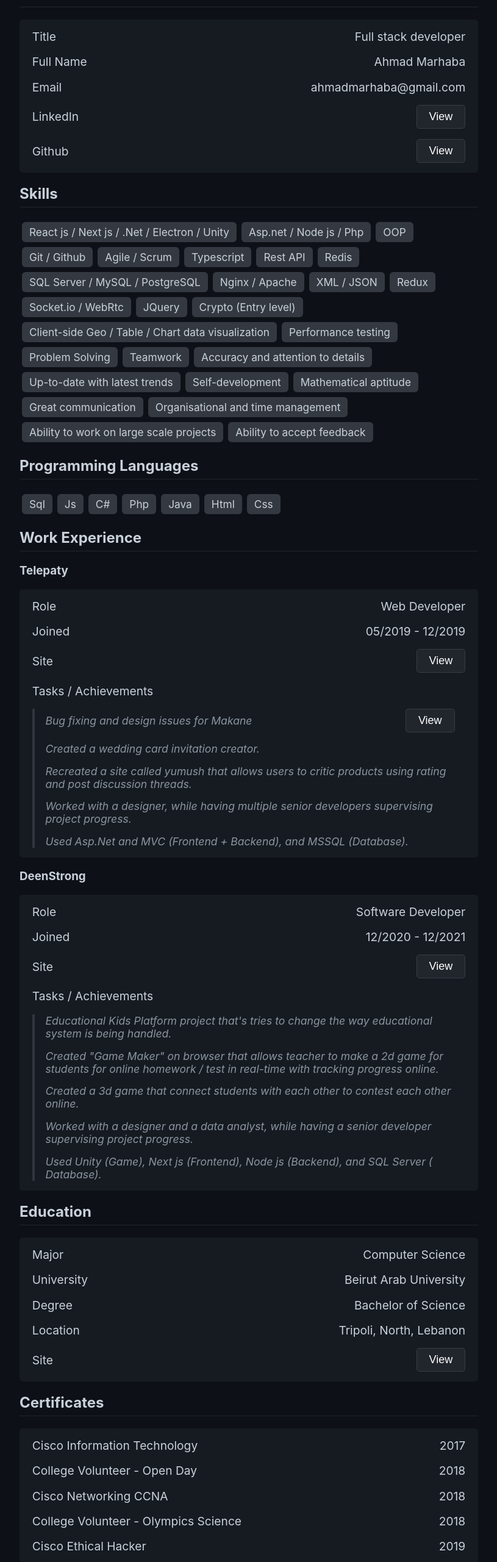
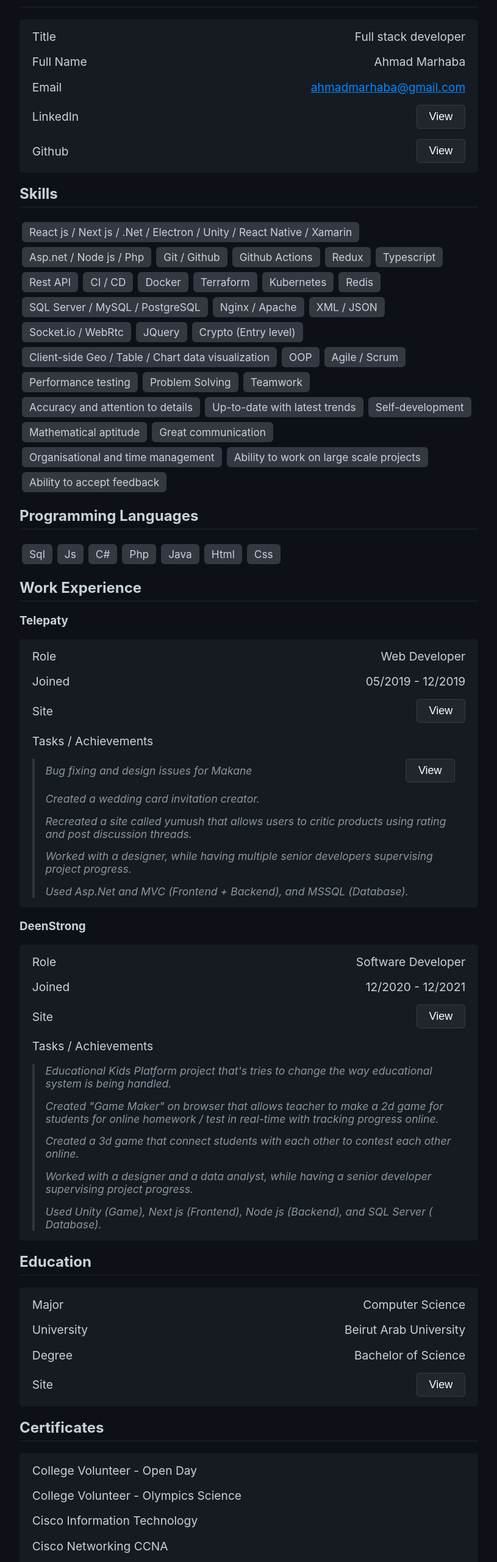
Before and after one commit to ahmadmarhaba/ahmadmarhaba.github.io, a React (Create React App) app: page / in a window 1280 px wide. Shown: the part 105-2666 px from the top of the page at 61% size, without its empty margins (232-1047 px from the left). Built offline with nearby package versions, Linux system fonts and the light colour scheme.

Commit message:
edit content

```diff
--- a/src/App.css
+++ b/src/App.css
@@ -118,3 +118,6 @@ h2{
 .nav input{
   display: none;
 }
+a{
+  color: #0088ff;
+}
--- a/src/Component/Certificates.js
+++ b/src/Component/Certificates.js
@@ -7,24 +7,19 @@ function Certificates() {
           <li>
             <ul className='detailList'>
               <li className='split'>
-                <span>{`Cisco Information Technology`}</span>
-                <span>{`2017`}</span>
+                <span>{`College Volunteer - Open Day`}</span>
               </li>
               <li className='split'>
-                <span>{`College Volunteer - Open Day`}</span>
-                <span>{`2018`}</span>
+                <span>{`College Volunteer - Olympics Science`}</span>
+              </li>
+              <li className='split'>
+                <span>{`Cisco Information Technology`}</span>
               </li>
               <li className='split'>
                 <span>{`Cisco Networking CCNA`}</span>
-                <span>{`2018`}</span>
-              </li>
-              <li className='split'>
-                <span>{`College Volunteer - Olympics Science`}</span>
-                <span>{`2018`}</span>
               </li>
               <li className='split'>
                 <span>{`Cisco Ethical Hacker`}</span>
-                <span>{`2019`}</span>
               </li>
             </ul>
           </li>
--- a/src/Component/Education.js
+++ b/src/Component/Education.js
@@ -19,10 +19,6 @@ function Education() {
                 <span>{`Bachelor of Science`}</span>
               </li>
               <li className='split'>
-                <span>{`Location`}</span>
-                <span>{`Tripoli, North, Lebanon`}</span>
-              </li>
-              <li className='split'>
                 <span>{`Site`}</span>
                 <input type="button" value="View" onClick={() => previewFile("https://www.bau.edu.lb/")}/>
               </li>
--- a/src/Component/PersonalInformation.js
+++ b/src/Component/PersonalInformation.js
@@ -20,7 +20,7 @@ function PersonalInformation() {
               </li>
               <li className='split'>
                 <span>{`Email`}</span>
-                <span>{`ahmadmarhaba@gmail.com`}</span>
+                <span><a href="mailto:ahmadmarhaba@gmail.com">ahmadmarhaba@gmail.com</a></span>
               </li>
               <li className='split'>
                 <span>{`LinkedIn`}</span>
--- a/src/Component/Skills.js
+++ b/src/Component/Skills.js
@@ -5,26 +5,27 @@ function Skills() {
     <>
             <li><h2>Skills</h2></li>
             <li className='split points'>
-                <span>{`React js / Next js / .Net / Electron / Unity`}</span>
+                <span>{`React js / Next js / .Net / Electron / Unity / React Native / Xamarin`}</span>
                 <span>{`Asp.net / Node js / Php`}</span>
-                <span>{`OOP`}</span>
                 <span>{`Git / Github`}</span>
-                <span>{`Agile / Scrum`}</span>
+                <span>{`Github Actions`}</span>
+                <span>{`Redux`}</span>
                 <span>{`Typescript`}</span>
                 <span>{`Rest API`}</span>
-                {/* <span>{`CI / CD`}</span>
+                <span>{`CI / CD`}</span>
                 <span>{`Docker`}</span>
                 <span>{`Terraform`}</span>
-                <span>{`Kubernetes`}</span> */}
+                <span>{`Kubernetes`}</span>
                 <span>{`Redis`}</span>
                 <span>{`SQL Server / MySQL / PostgreSQL`}</span>
                 <span>{`Nginx / Apache`}</span>
                 <span>{`XML / JSON`}</span>
-                <span>{`Redux`}</span>
                 <span>{`Socket.io / WebRtc`}</span>
                 <span>{`JQuery`}</span>
                 <span>{`Crypto (Entry level)`}</span>
                 <span>{`Client-side Geo / Table / Chart data visualization`}</span>
+                <span>{`OOP`}</span>
+                <span>{`Agile / Scrum`}</span>
                 <span>{`Performance testing`}</span>
                 <span>{`Problem Solving`}</span>
                 <span>{`Teamwork`}</span>
```
